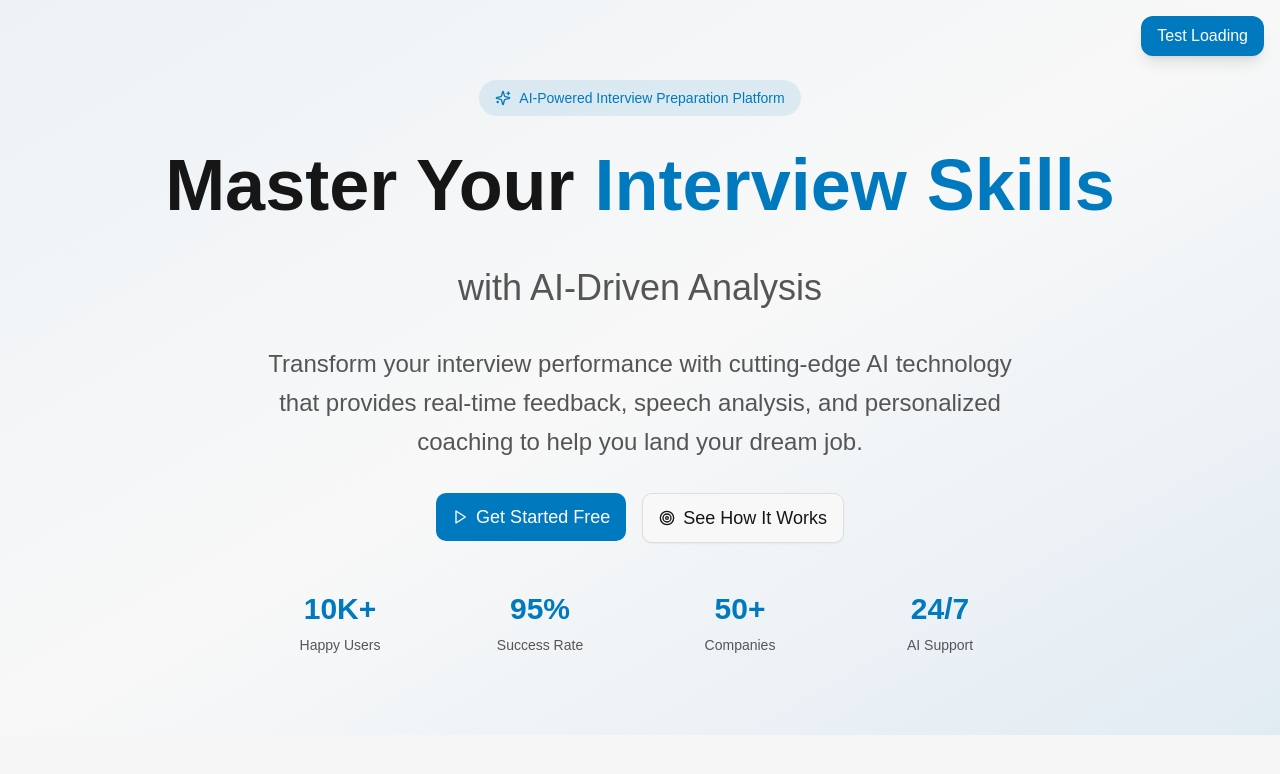
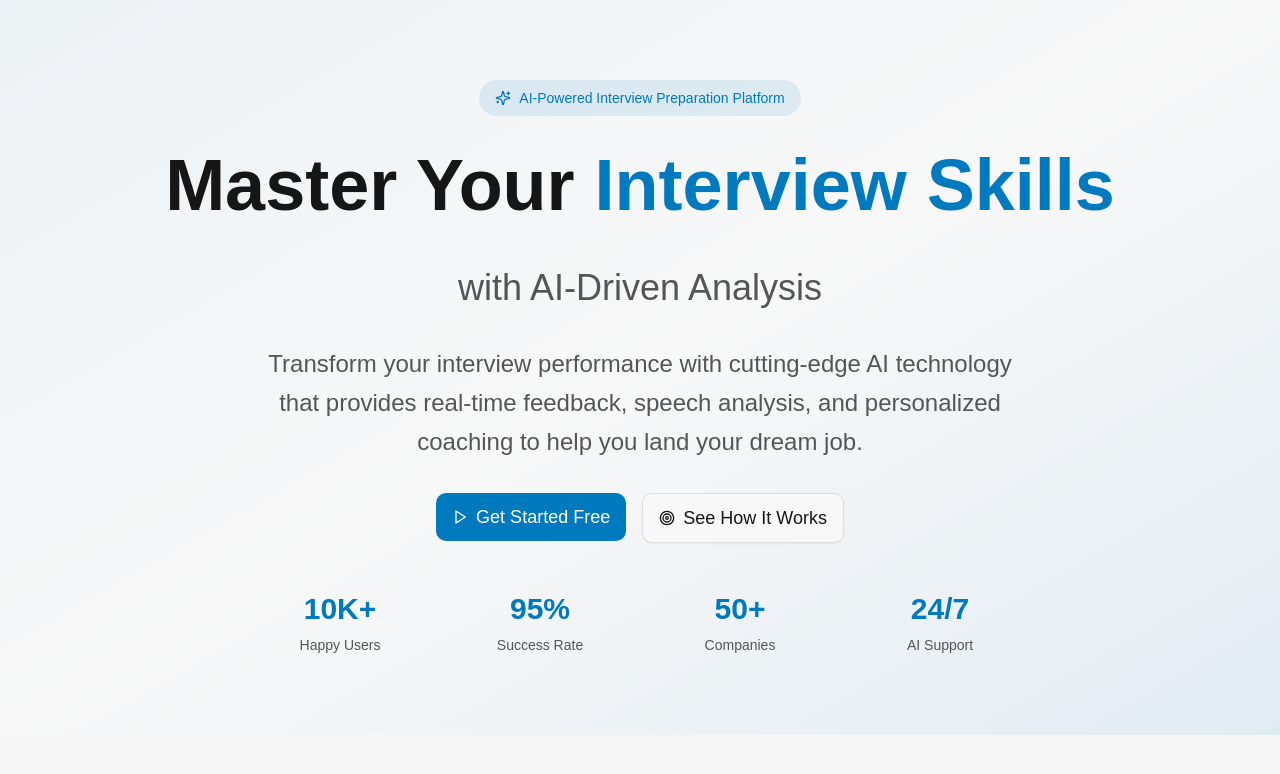
Before and after one commit to j1nx73/ai-interview-assistant, a Next.js app: page / in a window 1280 px wide. Shown: the top 774 px of the page. Built offline with nearby package versions, Linux system fonts and the light colour scheme; no server answers.

Commit message:
🧹 Remove test loading button - Cleaned up debugging elements for production

```diff
--- a/components/page-transition.tsx
+++ b/components/page-transition.tsx
@@ -151,19 +151,6 @@ export default function PageTransition({ children }: PageTransitionProps) {
         )}
       </AnimatePresence>
 
-      {/* Test Button - Remove this in production */}
-      <div className="fixed top-4 right-4 z-40">
-        <button
-          onClick={() => {
-            setIsLoading(true)
-            setTimeout(() => setIsLoading(false), 2000)
-          }}
-          className="px-4 py-2 bg-primary text-primary-foreground rounded-lg shadow-lg hover:bg-primary/90 transition-colors"
-        >
-          Test Loading
-        </button>
-      </div>
-
       {/* Page Content */}
       <AnimatePresence mode="wait">
         <motion.div
```
